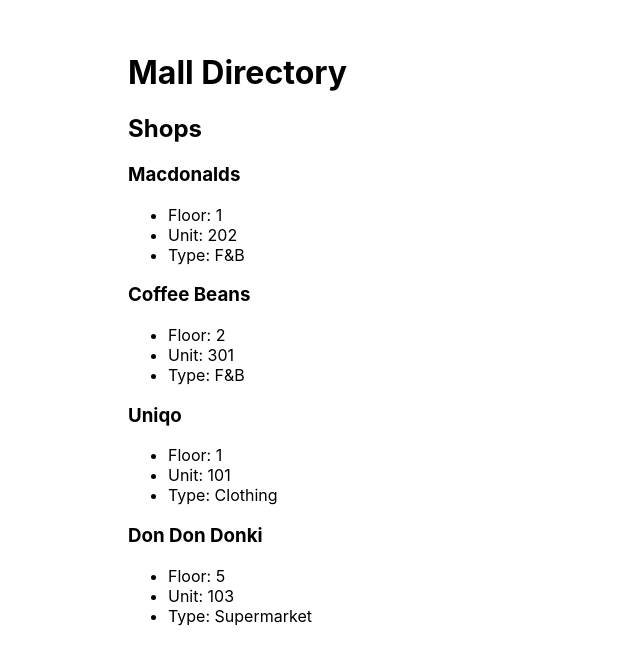
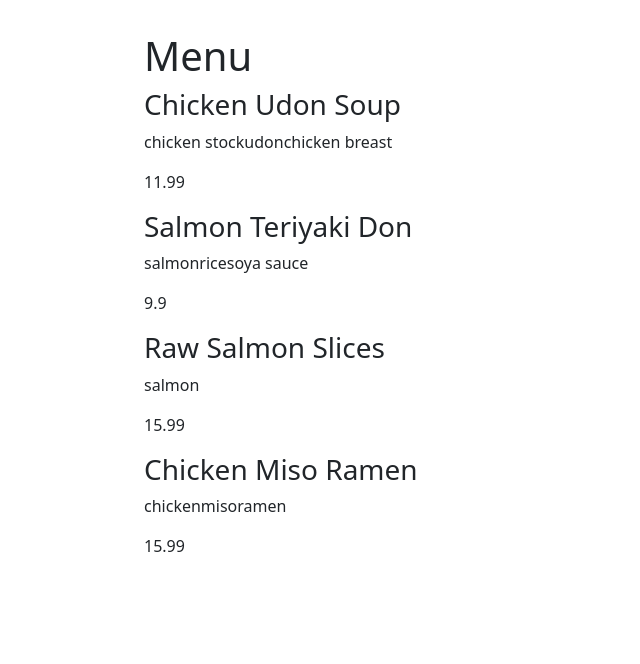
Before and after one commit to smdewi/react-7-2-render-list, a React (Create React App) app: page / in a window 1280 px wide. Shown: the top 664 px of the page, without its empty margins (0-640 px from the left). Built offline with nearby package versions, Linux system fonts and the light colour scheme.

Commit message:
complex list objects

```diff
--- a/src/App.js
+++ b/src/App.js
@@ -1,12 +1,14 @@
 import './App.css';
+import 'bootstrap/dist/css/bootstrap.min.css';
 // import Menu from './Menu';
 // import MallDirectory from './MallDirectory';
-import MallDirectoryComplex from './MallDirectoryComplex';
+// import MallDirectoryComplex from './MallDirectoryComplex';
+import MenuComplex from './MenuComplex';
 
 function App() {
   return (
     <div className="app-container">
-      <MallDirectoryComplex />
+      <MenuComplex />
     </div>
   );
 }
--- a/src/MallDirectory.js
+++ b/src/MallDirectory.js
@@ -3,6 +3,7 @@
 import Container from 'react-bootstrap/Container';
 import Row from 'react-bootstrap/Row';
 import Col from 'react-bootstrap/Col';
+
 
 export default class MallDirectory extends React.Component {
     state = {
--- /dev/null
+++ b/src/MenuComplex.js
@@ -0,0 +1,55 @@
+import React from 'react';
+
+export default class Menu extends React.Component {
+    state = {
+        menuItems: [
+            {
+                "_id": 101,
+                "name":"Chicken Udon Soup",
+                "price": 11.99,
+                "ingredients":["chicken stock", "udon", "chicken breast"]
+                },
+                {
+                "_id": 203,
+                "name":"Salmon Teriyaki Don",
+                "price": 9.9,
+                "ingredients":["salmon", "rice", "soya sauce"]
+                },
+                {
+                "_id": 401,
+                "name":"Raw Salmon Slices",
+                "price": 15.99,
+                "ingredients":["salmon"]
+                },
+                {
+                "_id": 402,
+                "name":"Chicken Miso Ramen",
+                "price": 15.99,
+                "ingredients":["chicken", "miso", "ramen"]
+                }
+        ]
+    }
+
+    renderMenuItems() {
+        let jsx = [];
+        for (let item of this.state.menuItems) {
+            jsx.push(
+                <div key={item._id}>
+                    <h3>{item.name}</h3>
+                    <p>{item.ingredients}</p>
+                    <p>{item.price}</p>
+                </div>
+            );
+        }
+        return jsx;
+    }
+
+    render() {
+        return (
+            <React.Fragment>
+                <h1>Menu </h1>
+                {this.renderMenuItems()}
+            </React.Fragment>
+        );
+    }
+}
```
